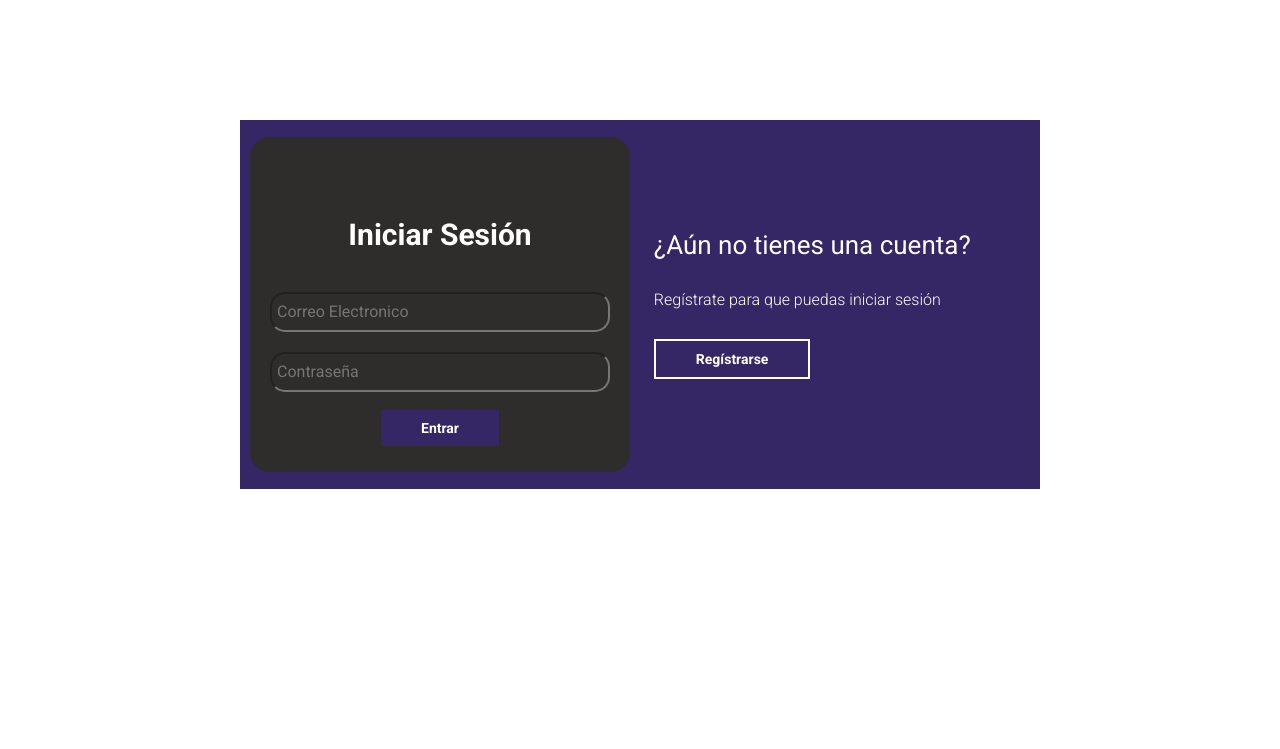
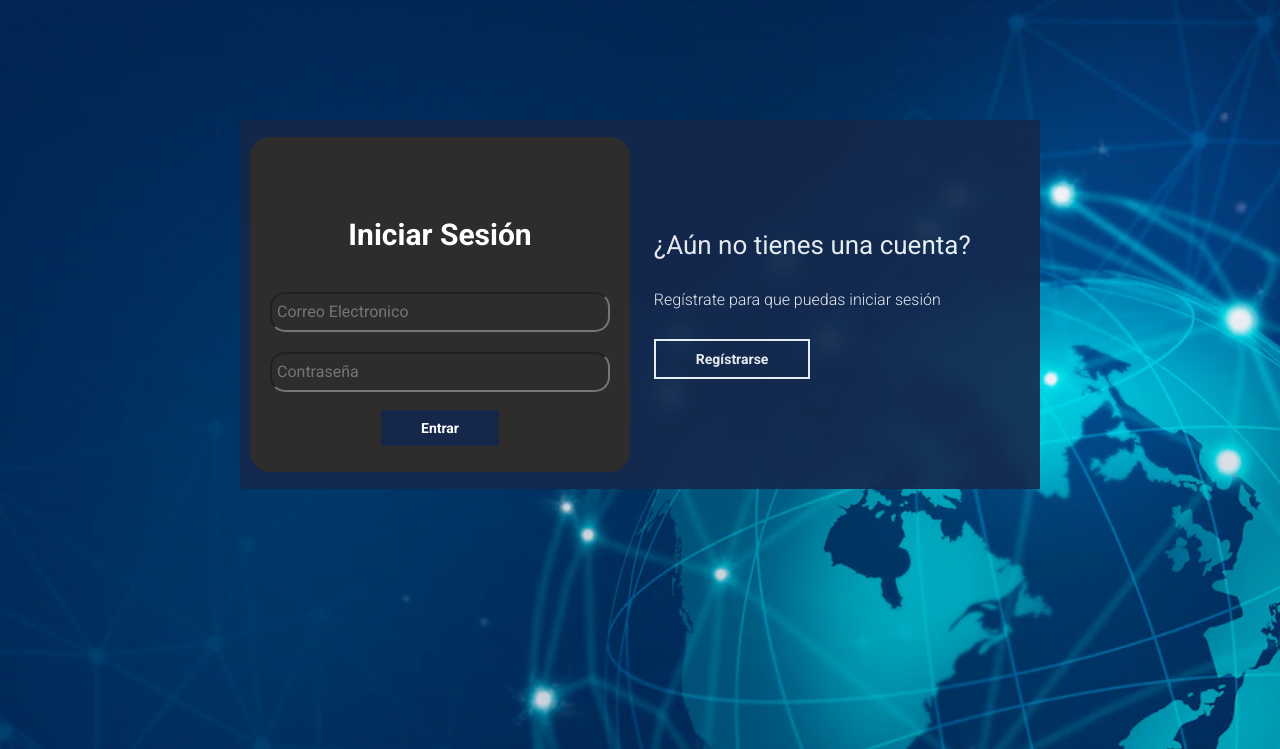
Before and after one commit to Nehuen03/E-Commerce, a PHP site: page /logindos.html in a window 1280 px wide. Shown: the top 749 px of the page. Run offline with PHP 8.4, Linux system fonts and the light colour scheme.

Commit message:
cambios login

```diff
--- a/login/estilos.css
+++ b/login/estilos.css
@@ -7,7 +7,7 @@
 }
 
 body{
-    background-color: #0000;
+    background-image: url("conexiones-globales_53876-89039.jpg");
     background-size: cover;
     background-repeat: no-repeat;
     background-position: center;
@@ -26,6 +26,7 @@ main{
     max-width: 800px;
     margin: auto;
     position: relative;
+
 }
 
 .caja__trasera{
@@ -35,7 +36,8 @@ main{
     justify-content: center;
     -webkit-backdrop-filter: blur(10px);
     backdrop-filter: blur(10px);
-    background-color: #352665;
+    opacity: 90%;
+    background-color: #16274c;
 
 }
 
@@ -129,7 +131,7 @@ main{
     margin-top: 40px;
     border: none;
     font-size: 14px;
-    background: #352665;
+    background: #16274c;
     font-weight: 600;
     cursor: pointer;
     color: #fff;
```
Also changed, not shown: login/conexiones-globales_53876-89039.jpg (added), login/fondo.jpg (added).
